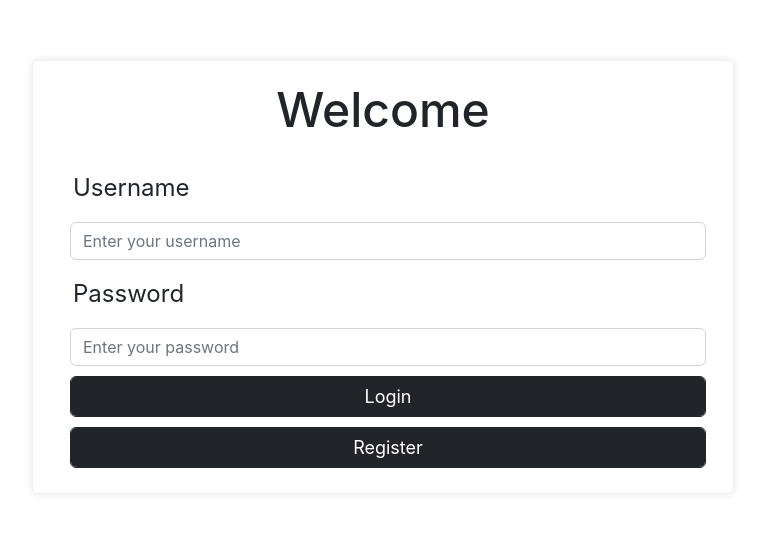
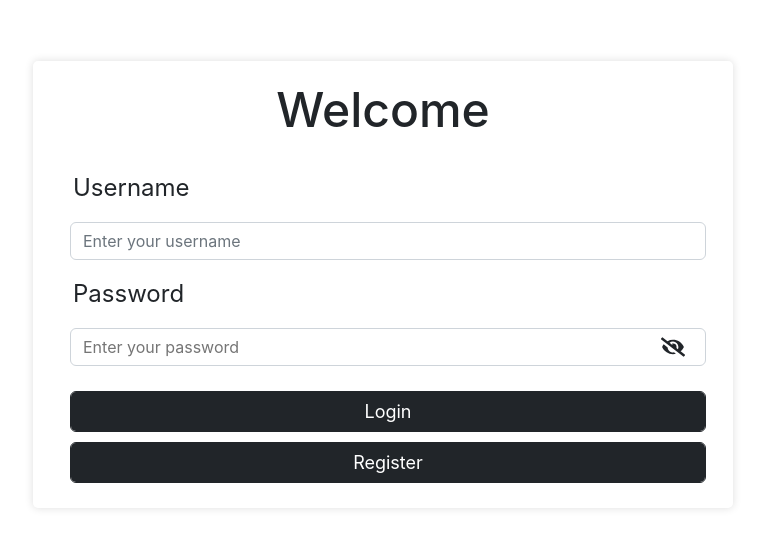
Before and after one commit to Bogdan-Antanasijevic/expense-tracker, a React (Create React App) app in the folder frontend/: page / in a window 1280 px wide. Shown: the part 139-680 px from the top of the page, without its empty margins (257-1022 px from the left). Built offline with nearby package versions, Linux system fonts and the light colour scheme.

Commit message:
show-hide password

```diff
--- a/frontend/src/pages/Auth/AuthPage.js
+++ b/frontend/src/pages/Auth/AuthPage.js
@@ -1,4 +1,4 @@
-import React, { useState } from 'react';
+import React, { useEffect, useState, useRef } from 'react';
 import { useDispatch } from 'react-redux';
 import { useNavigate } from 'react-router-dom';
 import Loader from '../../components/loader/loader';
@@ -8,6 +8,7 @@ import { showLoader } from '../../redux/loaderSlice';
 import { setNewTransaction } from '../../redux/transactionSlice';
 import AuthService from '../../services/authService'
 import TransactionService from '../../services/transactionService';
+import { FaEye, FaEyeSlash } from 'react-icons/fa';
 import './authPage.scss';
 
 
@@ -21,6 +22,8 @@ function AuthPage() {
   })
   const { username, password } = formData;
   const [isFormValid, setIsFormValid] = useState(true);
+  const [isPasswordVisible, setIsPasswordVisible] = useState(true);
+  const inputEl = useRef();
 
   function goToRegisterForm(e) {
     e.preventDefault()
@@ -75,13 +78,23 @@ function AuthPage() {
         toast.error(err.response.data)
       })
   }
+  const showHidePass = (e) => {
+    if (!isPasswordVisible) {
+      setIsPasswordVisible(true)
+      inputEl.current.type='password';
+    }
+    else {
+      setIsPasswordVisible(false);
+      inputEl.current.type='text';
+    }
+  }
+
 
   const onChange = (e) => {
     setFormData((prevState) => ({
       ...prevState,
       [e.target.name]: e.target.value,
     }))
-
   }
 
   return (
@@ -100,14 +113,22 @@ function AuthPage() {
           name='username'
         />
         <label className='password-label' htmlFor='password'>Password</label>
+
+        <div className='form-control password-input'>
           <input
             type='password'
-          className='form-control'
             id='password'
             placeholder='Enter your password'
             value={password}
             onChange={onChange}
-          name='password' />
+            name='password'
+            ref={inputEl}
+          />
+          <label htmlFor='checkbox' className='checkbox-label' > {!isPasswordVisible ? <FaEye /> : <FaEyeSlash />}
+            <input type='checkbox' id='checkbox' className='checkbox' onClick = {showHidePass}/>
+          </label>
+        </div>
+
         <input type='submit' className='form-control btn btn-dark' value='Login' />
         <input type='button' className='form-control btn btn-dark' onClick={goToRegisterForm} value='Register' />
 
--- a/frontend/src/pages/Auth/RegisterPage.js
+++ b/frontend/src/pages/Auth/RegisterPage.js
@@ -1,12 +1,14 @@
-import React, { useState } from 'react'
+import React, { useState, useRef } from 'react'
 import { useNavigate } from 'react-router-dom';
 import { useDispatch, useSelector } from 'react-redux';
 import AuthService from '../../services/authService';
 import { showLoader } from '../../redux/loaderSlice'
-import './registerPage.scss'
 import Loader from '../../components/loader/loader';
 import { ToastContainer, toast } from 'react-toastify';
 import 'react-toastify/dist/ReactToastify.css';
+import { FaEye, FaEyeSlash } from 'react-icons/fa';
+import './registerPage.scss'
+
 
 
 function RegisterPage() {
@@ -18,6 +20,10 @@ function RegisterPage() {
   })
   const { username, password, email } = userData
   const [isFormValid, setIsFormValid] = useState(true);
+  const [isPasswordVisible, setIsPasswordVisible] = useState(true);
+  const inputEl = useRef();
+
+
 
 
   const navigate = useNavigate();
@@ -33,6 +39,16 @@ function RegisterPage() {
       ...prevState,
       [e.target.name]: e.target.value,
     }))
+  }
+  const showHidePass = (e) => {
+    if (!isPasswordVisible) {
+      setIsPasswordVisible(true)
+      inputEl.current.type = 'password';
+    }
+    else {
+      setIsPasswordVisible(false);
+      inputEl.current.type = 'text';
+    }
   }
 
   function saveNewUser(e) {
@@ -83,15 +99,25 @@ function RegisterPage() {
           onChange={saveUserData}
           name='username'
         />
+
+
         <label className='password-label' htmlFor='password'>Password</label>
+        <div className='form-control password-input'>
           <input
             type='password'
-          className='form-control'
             id='password'
             placeholder='Enter your password'
             value={password}
             onChange={saveUserData}
-          name='password' />
+            name='password'
+            ref={inputEl}
+          />
+
+          <label htmlFor='checkbox' className='checkbox-label' > {!isPasswordVisible ? <FaEye /> : <FaEyeSlash />}
+            <input type='checkbox' id='checkbox' className='checkbox' onClick={showHidePass} />
+          </label>
+        </div>
+
         <label className='email-label' htmlFor='email'>Email</label>
         <input
           type='email'
--- a/frontend/src/pages/Auth/authPage.scss
+++ b/frontend/src/pages/Auth/authPage.scss
@@ -1,20 +1,67 @@
-
-.auth-wrapper{
+.auth-wrapper {
     padding: 20px;
     margin-top: 25vh;
 
-    h1{
+    h1 {
         text-align: center;
         margin-bottom: 20px;
         font-size: 3rem;
     }
-    form{
-        label{
-            padding:.2rem .5rem;
+
+    form {
+        label {
+            padding: .2rem .5rem;
             font-size: 1.5rem;
         }
-        input{
+
+        input {
             margin: 5px;
         }
+
+        .password-input {
+            display: block;
+            width: 100%;
+            color: #212529;
+            background-color: #fff;
+            background-clip: padding-box;
+            border: 1px solid #ced4da;
+            -webkit-appearance: none;
+            -moz-appearance: none;
+            appearance: none;
+            border-radius: .375rem;
+            transition: border-color .15s ease-in-out, box-shadow .15s ease-in-out;
+            display: flex ;
+            justify-content: space-between;
+            align-items: center;
+            height: 38px;
+            margin-bottom: 20px;
+
+            input{
+                height: 100%;
+                border: none;
+                margin: auto 0;
+                outline: none;
+                width: 90%;
+            }
+            label{
+                width: 10%;
+                height: 100%;
+                display: flex;
+                justify-content: end;
+                align-items: center;
+            }
+        }
+
+        .checkbox {
+            display: none;
+        }
+
+        .label-checkbox {
+            border: 1px solid #ced4da;
+            background-color: red;
+            width: 100px;
+            height: 100px;
+        }
+
     }
 }
--- a/frontend/src/pages/Auth/registerPage.scss
+++ b/frontend/src/pages/Auth/registerPage.scss
@@ -1,3 +1,5 @@
-.register{
-
+form{
+    .password-input{
+        margin: 5px;
+    }
 }
```
Lines whose indentation alone changed are shown as unchanged.
